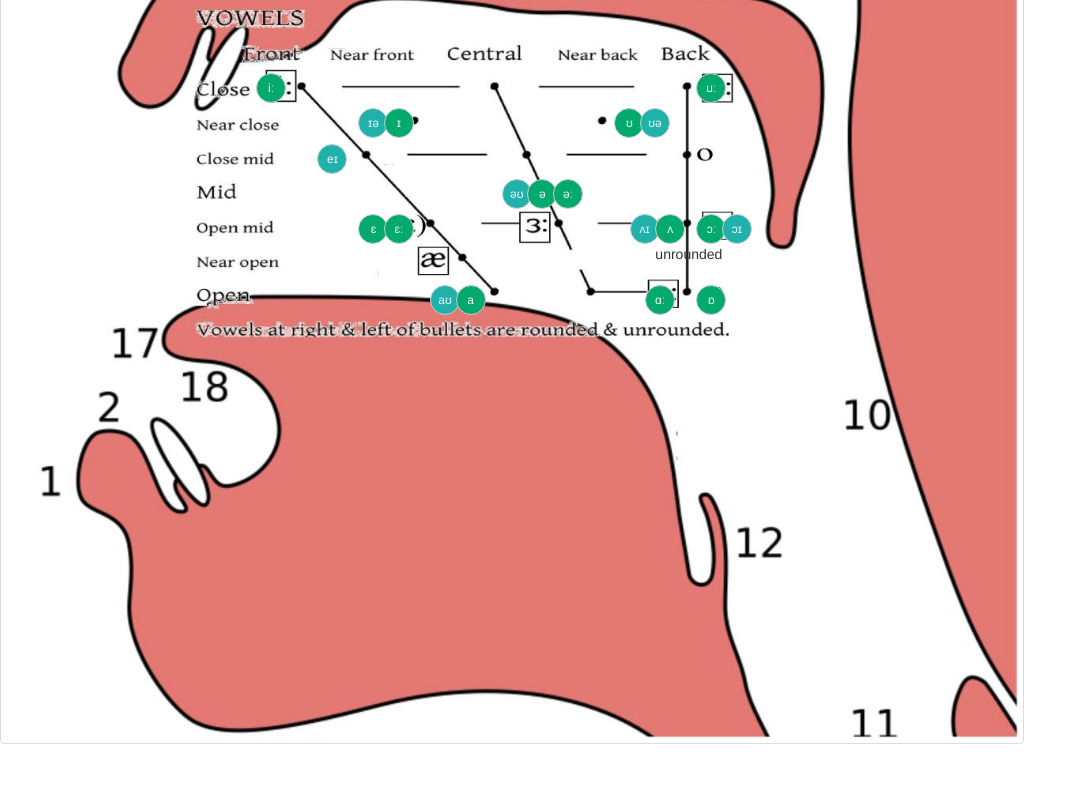
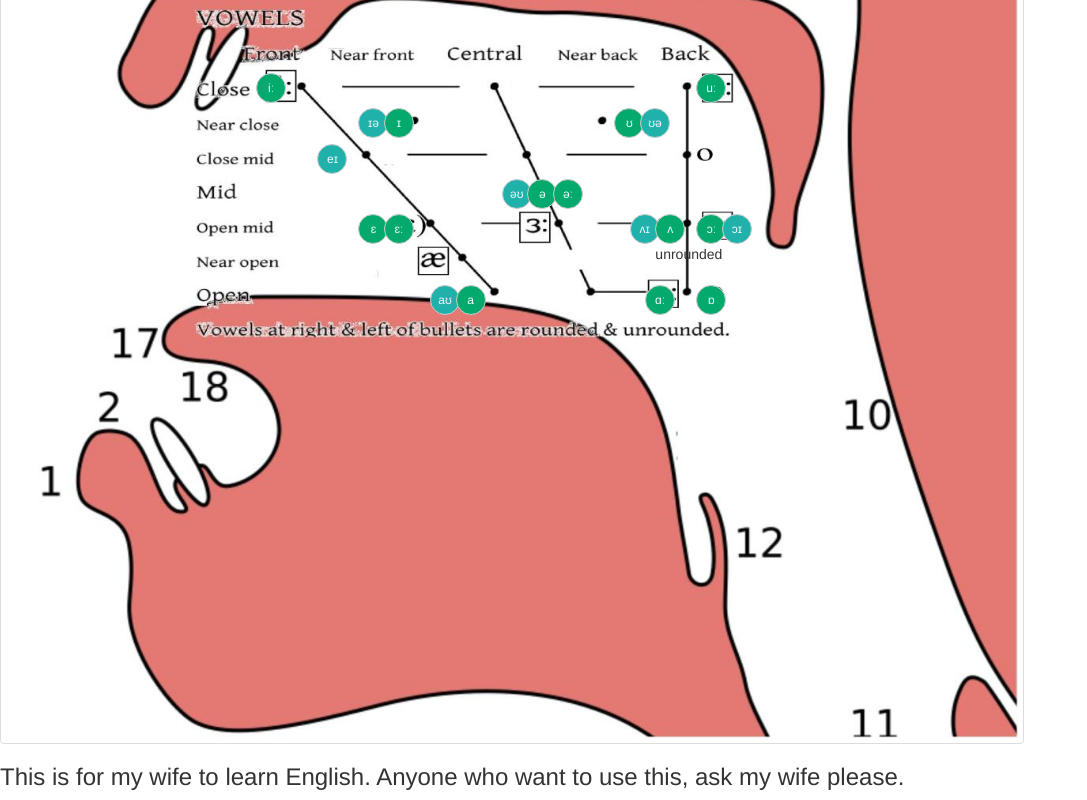
Before and after one commit to zacrify/IPA-tongue, a plain HTML site: page index.html in a window 1280 px wide. Shown: the part 556-1356 px from the top of the page, without its empty margins (0-1087 px from the left). Before the commit the page ends 1300 px from the top, so only its background shows below. Drawn offline with nearby package versions, Linux system fonts and the light colour scheme.

Commit message:
wife credit

```diff
--- a/index.html
+++ b/index.html
@@ -92,6 +92,7 @@
             <p>unrounded</p>
         </div>
     </div>
+    <h3>This is for my wife to learn English. Anyone who want to use this, ask my wife please.</h3>
     <script src="main.js"></script>
   </body>
 </html>
```
